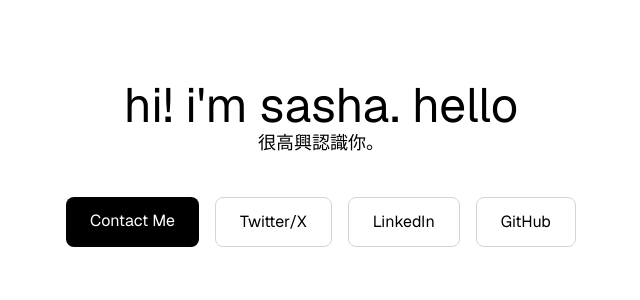
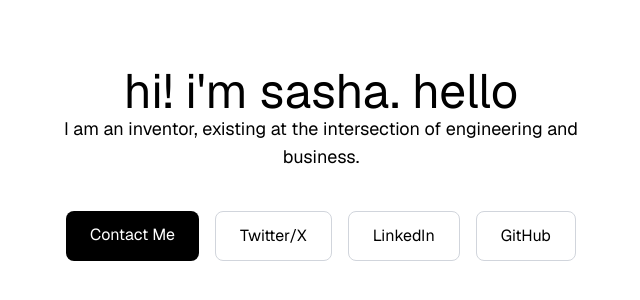
Before and after one commit to SashaSurkin/sashasurkin-site, a Next.js app: page / in a window 1280 px wide. Shown: the part 236-536 px from the top of the page, without its empty margins (319-959 px from the left). Built offline with nearby package versions, Linux system fonts and the light colour scheme.

Commit message:
deleted chinese

```diff
--- a/src/app/page.tsx
+++ b/src/app/page.tsx
@@ -5,7 +5,7 @@
     <main className="flex flex-col items-center justify-center min-h-screen p-8 font-sans bg-white text-black">
       <h1 className="text-5xl font-boldmb-6">hi! i'm sasha. hello</h1>
       <p className="text-lg text-center max-w-xl mb-10">
-       很高興認識你。
+       I am an inventor, existing at the intersection of engineering and business.
       </p>
 
       <div className="flex flex-col sm:flex-row gap-4">
```
